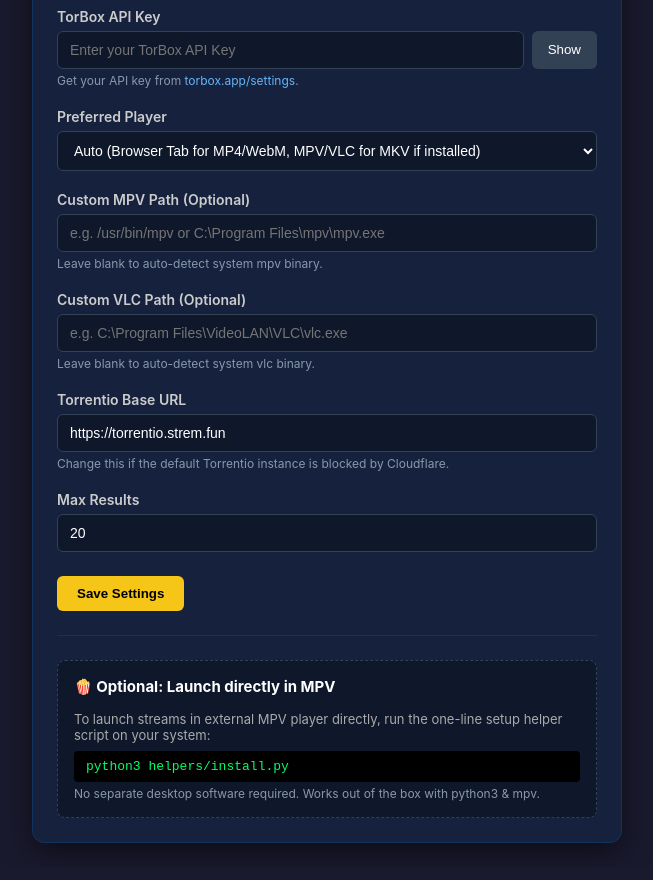
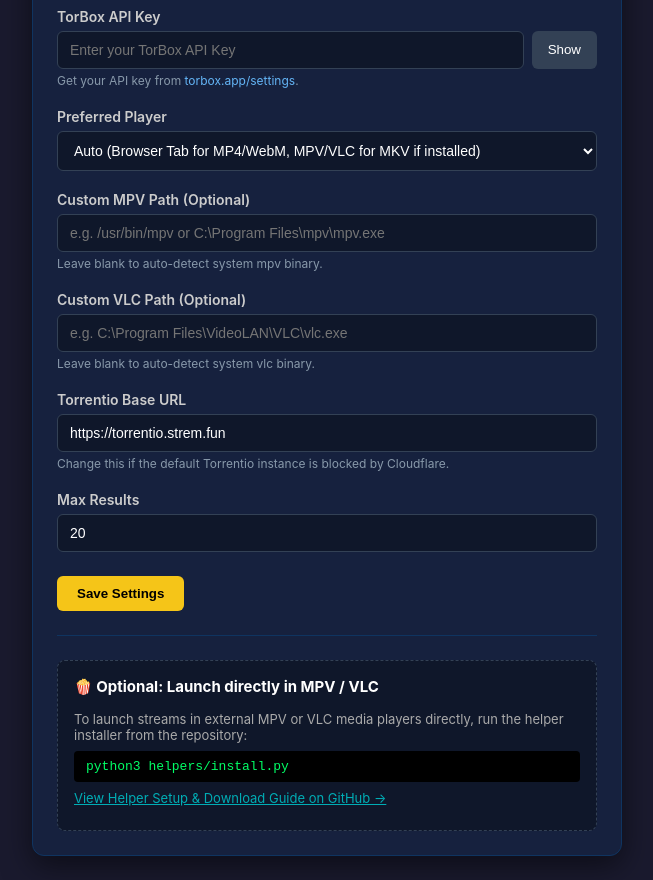
Before and after one commit to flamprakis/torbox-streamer, a browser extension: page extension/options/options.html in a window 1280 px wide. Shown: the part 95-975 px from the top of the page, without its empty margins (313-966 px from the left). Drawn offline with Linux system fonts and the light colour scheme.

Commit message:
docs: add GitHub helper setup link to options page

```diff
--- a/extension/options/options.html
+++ b/extension/options/options.html
@@ -59,10 +59,10 @@
     <hr>
 
     <div class="helper-box">
-      <h3>🍿 Optional: Launch directly in MPV</h3>
-      <p>To launch streams in external MPV player directly, run the one-line setup helper script on your system:</p>
+      <h3>🍿 Optional: Launch directly in MPV / VLC</h3>
+      <p>To launch streams in external MPV or VLC media players directly, run the helper installer from the repository:</p>
       <code>python3 helpers/install.py</code>
-      <small>No separate desktop software required. Works out of the box with python3 & mpv.</small>
+      <p style="margin-top:8px;"><a href="https://github.com/flamprakis/torbox-streamer#optional-enable-mpv--vlc-external-launching" target="_blank" style="color:#00adb5;text-decoration:underline;">View Helper Setup & Download Guide on GitHub &rarr;</a></p>
     </div>
   </div>
 
```
